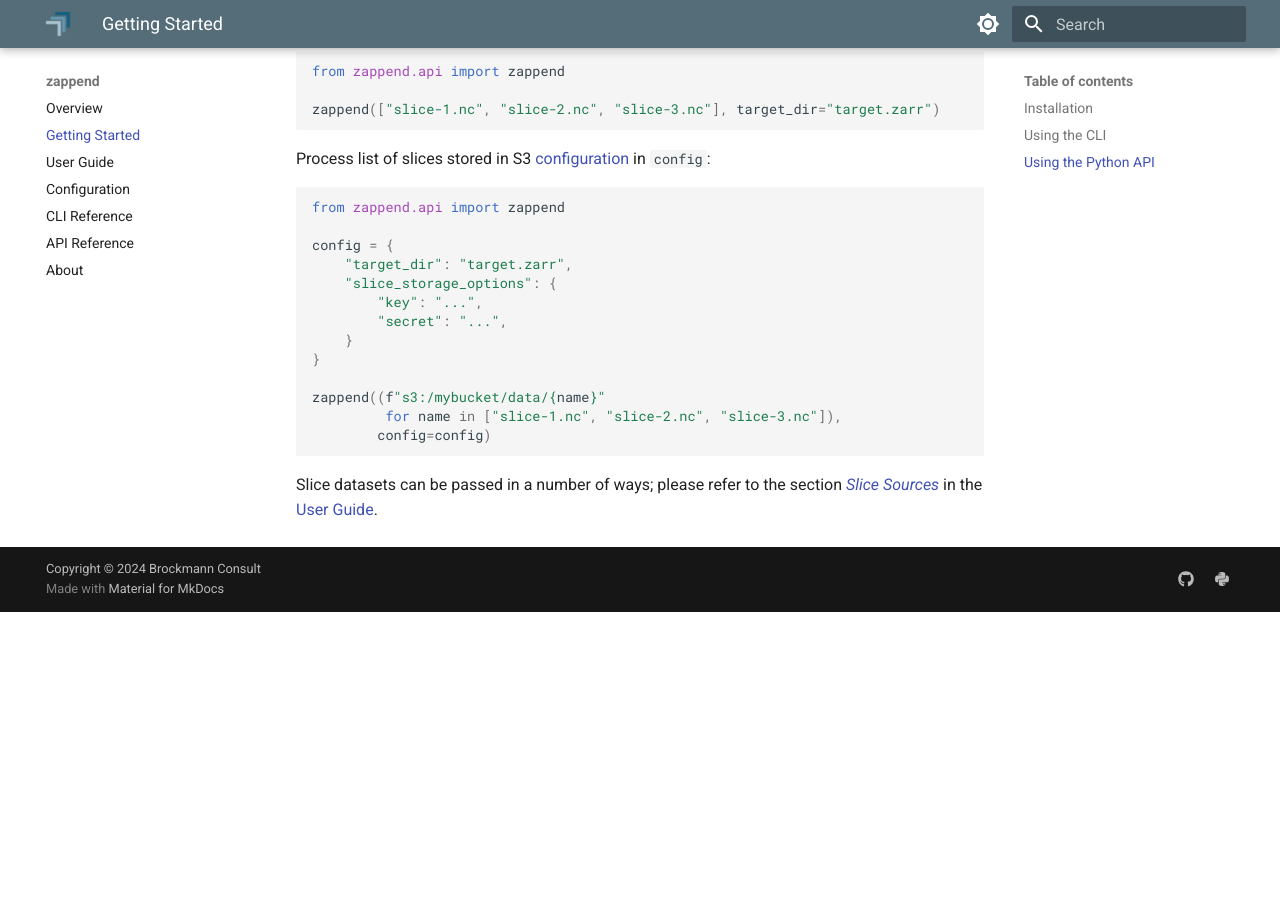
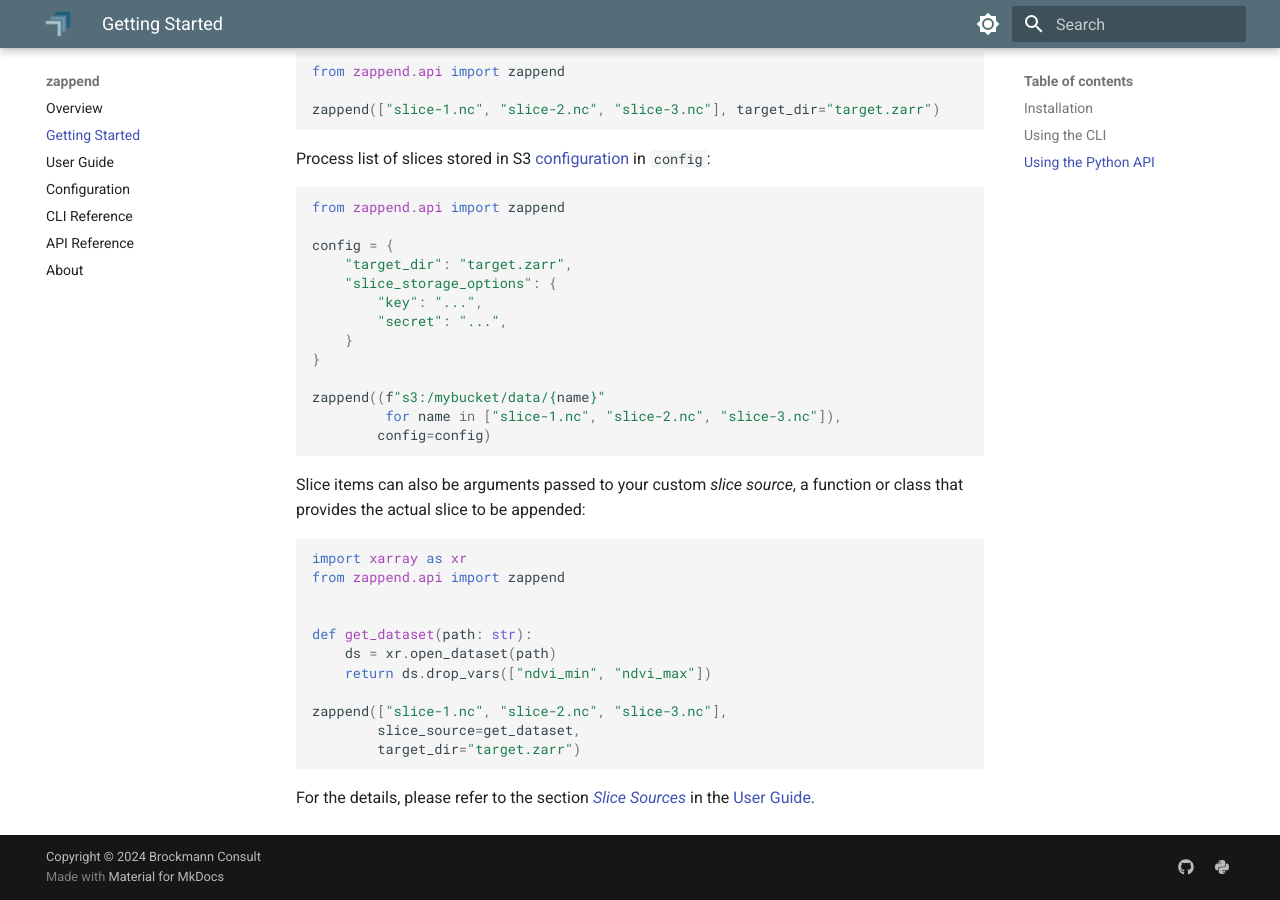
Before and after one commit to bcdev/zappend, an MkDocs documentation site: the page built from docs/start.md, in a window 1280 px wide and 900 px high, scrolled down 982 px. Built offline with MkDocs 1.6.1 and Material for MkDocs 9.7.7, drawn with Linux system fonts in a browser that asks for light colours; before the commit the page ends 1594 px from its top, so only the background shows below that.

Commit message:
Updated docs

````diff
--- a/docs/start.md
+++ b/docs/start.md
@@ -74,5 +74,22 @@ zappend((f"s3:/mybucket/data/{name}"
         config=config)
 ```
 
-Slice datasets can be passed in a number of ways; please refer to the section
-[_Slice Sources_](guide.md#slice-sources) in the [User Guide](guide.md).
+Slice items can also be arguments passed to your custom _slice source_,
+a function or class that provides the actual slice to be appended:
+
+```python
+import xarray as xr
+from zappend.api import zappend
+
+
+def get_dataset(path: str):
+    ds = xr.open_dataset(path)
+    return ds.drop_vars(["ndvi_min", "ndvi_max"])
+
+zappend(["slice-1.nc", "slice-2.nc", "slice-3.nc"],
+        slice_source=get_dataset,
+        target_dir="target.zarr")
+```
+
+For the details, please refer to the section [_Slice Sources_](guide.md#slice-sources) in the
+[User Guide](guide.md).
--- a/zappend/__init__.py
+++ b/zappend/__init__.py
@@ -2,4 +2,4 @@
 # Permissions are hereby granted under the terms of the MIT License:
 # https://opensource.org/licenses/MIT.
 
-__version__ = "0.6.0.dev0"
+__version__ = "0.6.0"
````
Also changed, not shown: CHANGES.md (+43 -39 lines), docs/guide.md (+13 -10 lines).
